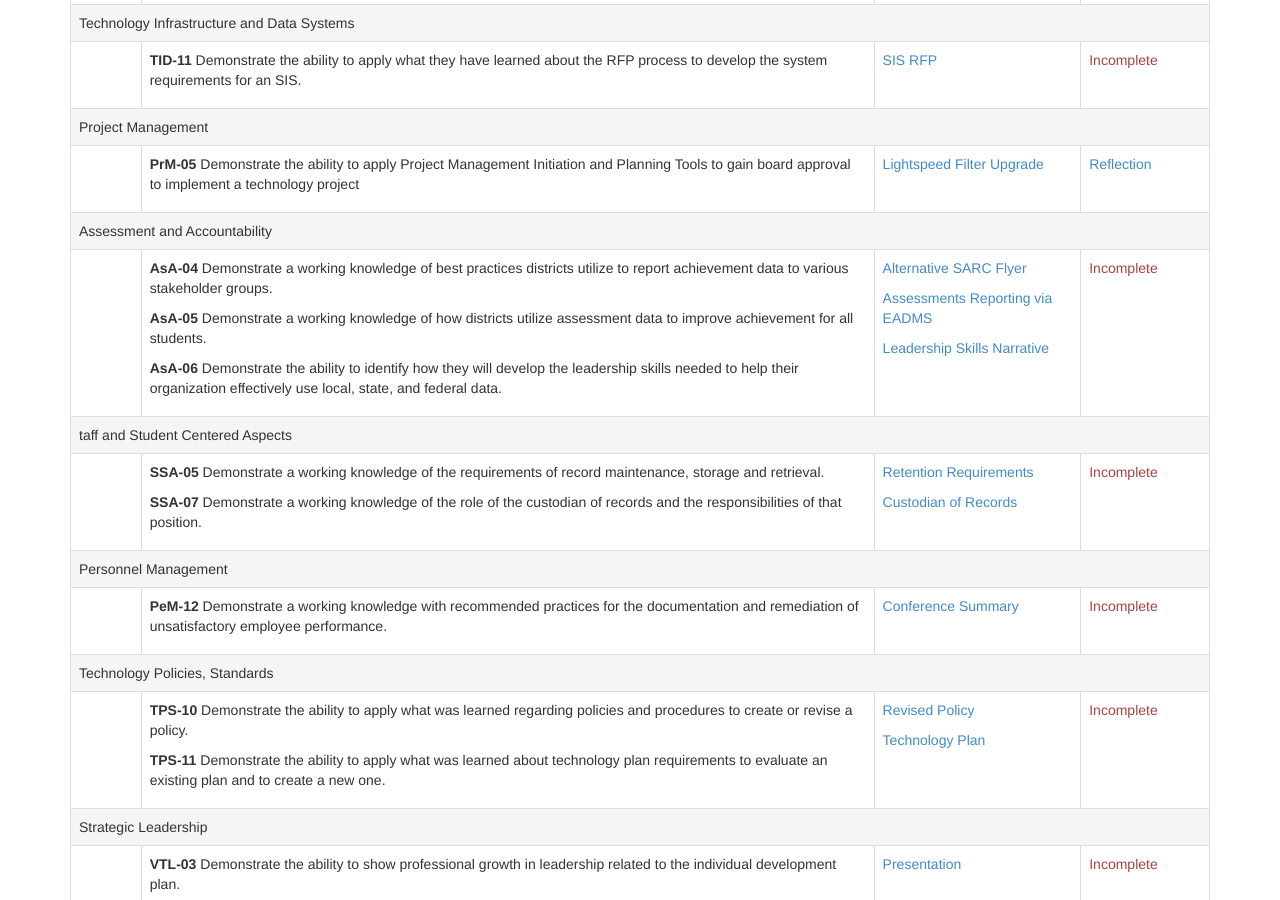
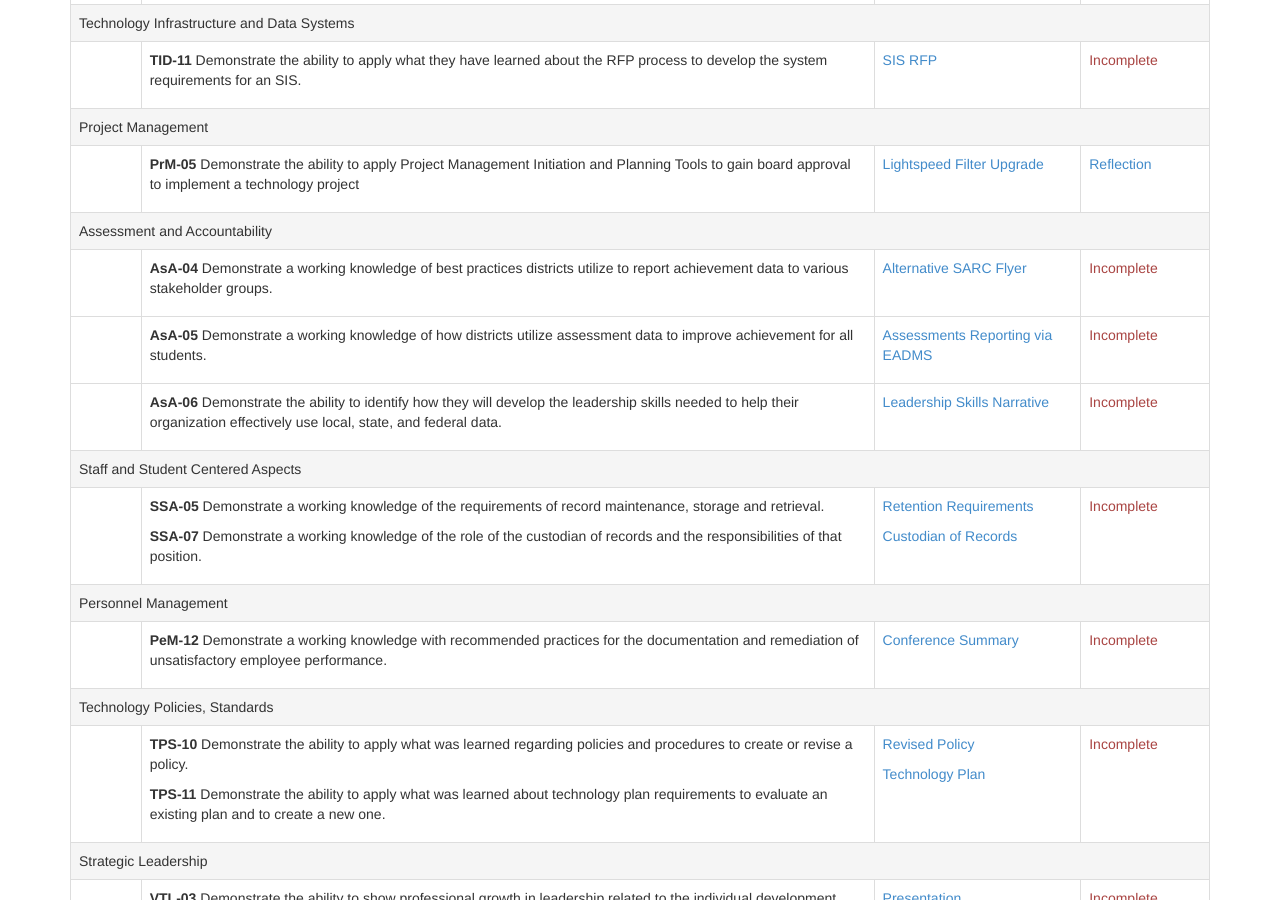
Before and after one commit to shanepinnell/shanepinnell.github.io, a Jekyll site: the page built from cto_mentor/index.html, in a window 1280 px wide and 900 px high, scrolled down 1168 px. Built offline with Jekyll 4.4.1, drawn with Linux system fonts in a browser that asks for light colours; nearby versions of some CDN libraries; library files that are not in the unit come from our copies.

```diff
--- a/cto_mentor/index.html
+++ b/cto_mentor/index.html
@@ -182,12 +182,32 @@
 					<td>&nbsp;</td>
 					<td>
 						<p><strong>AsA-04</strong> Demonstrate a working knowledge of best practices districts utilize to report achievement data to various stakeholder groups.</p>
+					</td>
+					<td>
+						<p><a href="https://docs.google.com/presentation/d/1UV-UqJRUsxuJa-9lGkEsC8VUcywmS7b7_b3s5dSqrfk/edit?usp=sharing" target="_blank">Alternative SARC Flyer</a></p>
+					</td>
+					<td>
+						<p class="text-danger">Incomplete</p>
+					</td>
+				</tr>
+				<tr>
+					<td>&nbsp;</td>
+					<td>
 						<p><strong>AsA-05</strong> Demonstrate a working knowledge of how districts utilize assessment data to improve achievement for all students.</p>
+					</td>
+					<td>
+						<p><a href="https://docs.google.com/document/d/1QKJJFtn2EZnAyUSdxS4A5kDwf_9Me_wja81kz7M1jN0/edit?usp=sharing" target="_blank">Assessments Reporting via EADMS</a></p>
+					</td>
+					<td>
+						<p class="text-danger">Incomplete</p>
+					</td>
+				</tr>
+				<tr>
+					<td>&nbsp;</td>
+					<td>
 						<p><strong>AsA-06</strong> Demonstrate the ability to identify how they will develop the leadership skills needed to help their organization effectively use local, state, and federal data.</p>
 					</td>
 					<td>
-						<p><a href="https://docs.google.com/presentation/d/1UV-UqJRUsxuJa-9lGkEsC8VUcywmS7b7_b3s5dSqrfk/edit?usp=sharing" target="_blank">Alternative SARC Flyer</a></p>
-						<p><a href="https://docs.google.com/document/d/1QKJJFtn2EZnAyUSdxS4A5kDwf_9Me_wja81kz7M1jN0/edit?usp=sharing" target="_blank">Assessments Reporting via EADMS</a></p>
 						<p><a href="https://docs.google.com/document/d/1UWszZ2Cw5r54RTwITuVK7N6ZqrhwYZHn95vZ4p-WgM8/edit?usp=sharing" target="_blank">Leadership Skills Narrative</a></p>
 					</td>
 					<td>
@@ -195,7 +215,7 @@
 					</td>
 				</tr>
 				<tr class="active">
-					<td colspan="4">taff and Student Centered Aspects</td>
+					<td colspan="4">Staff and Student Centered Aspects</td>
 				</tr>
 				<tr>
 					<td>&nbsp;</td>
```
